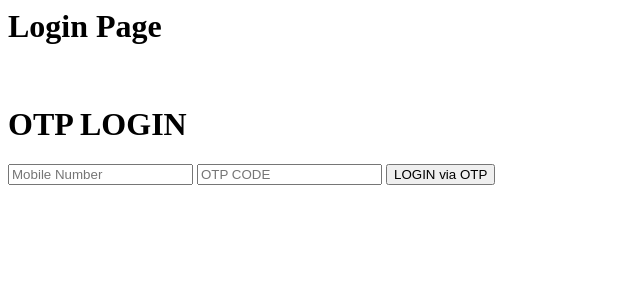
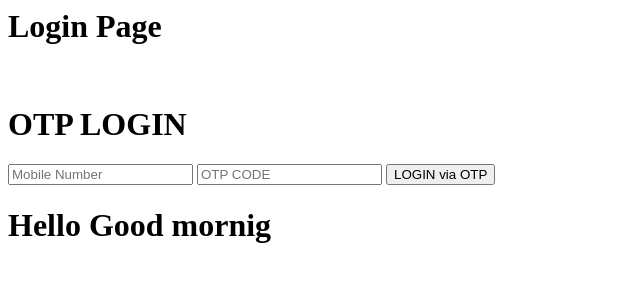
Before and after one commit to Rinkishakya/My-website, a plain HTML site: page index.html in a window 1280 px wide. Shown: the whole page, without its empty margins (0-640 px from the left). Drawn offline with Linux system fonts and the light colour scheme.

Commit message:
My feature1 branch

```diff
--- a/index.html
+++ b/index.html
@@ -15,6 +15,8 @@
 <INPUT TYPE = "TEXT" placeholder = "OTP CODE" />
 <INPUT TYPE = "submit" value = "LOGIN via OTP" />
 
+<h1> Hello Good mornig </h1>
+
 </body>
 
 
```
